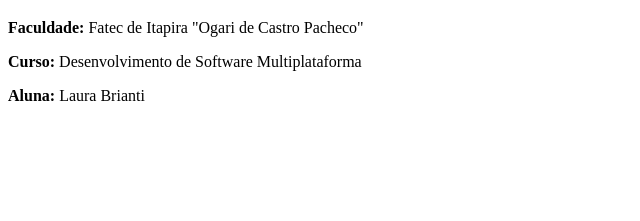
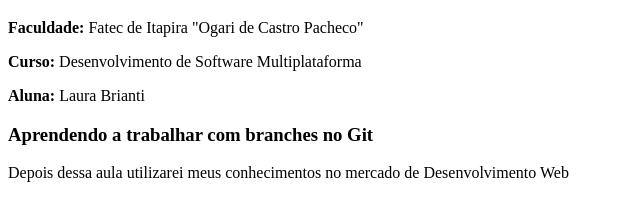
Before and after one commit to laurinhancb/primeiro-projeto-git, a plain HTML site: page index.html in a window 1280 px wide. Shown: the part 61-282 px from the top of the page, without its empty margins (0-640 px from the left). Drawn offline with Linux system fonts and the light colour scheme.

Commit message:
alteração no index.html para nova-branch

```diff
--- a/index.html
+++ b/index.html
@@ -10,5 +10,8 @@
     <p><b>Faculdade:</b> Fatec de Itapira "Ogari de Castro Pacheco"</p>
     <p><b>Curso:</b> Desenvolvimento de Software Multiplataforma</p>
     <p><b>Aluna:</b> Laura Brianti</p>
+
+    <h3>Aprendendo a trabalhar com branches no Git</h3>
+    <p>Depois dessa aula utilizarei meus conhecimentos no mercado de Desenvolvimento Web</p>
 </body>
 </html>
```
